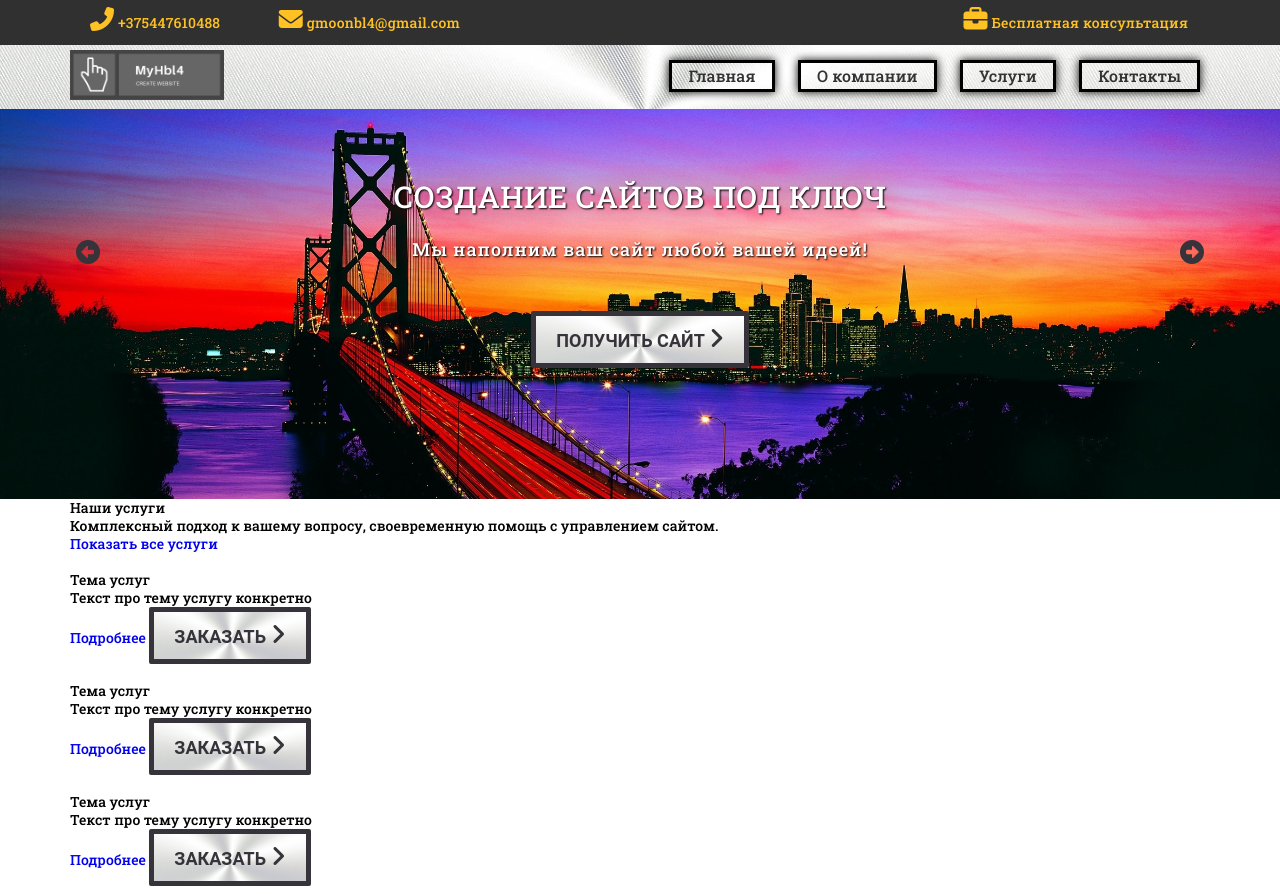
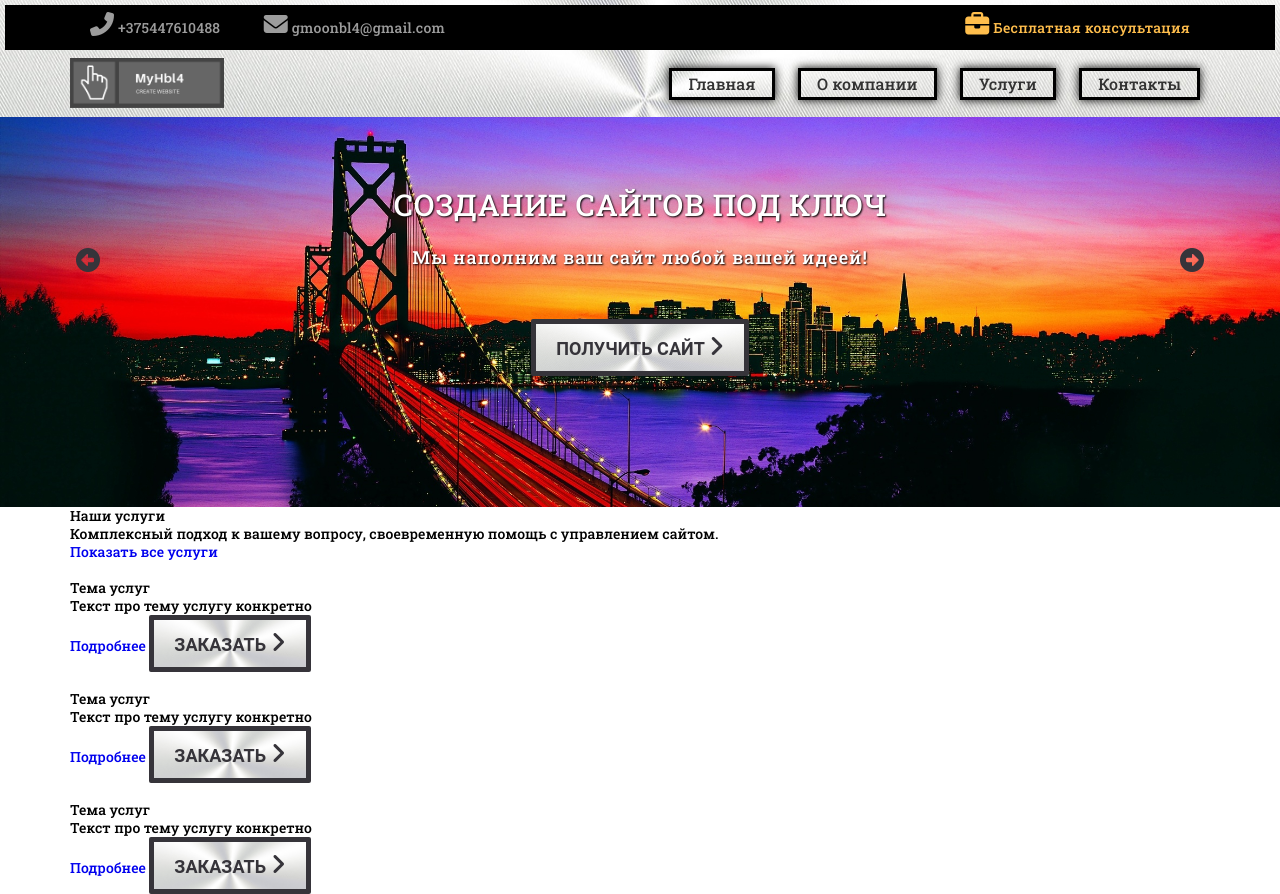
Before and after one commit to moonbl4/moonbl4.github.io, a plain HTML site: page index.html in a window 1280 px wide. Drawn offline with nearby package versions, Linux system fonts and the light colour scheme.

Commit message:
upgrade header

```diff
--- a/css/style.css
+++ b/css/style.css
@@ -26,14 +26,18 @@ body{
 
 .header{
     font-family: 'Roboto Slab', serif;
+    background-image: url(../img/btns.jpg);
+    background-repeat: no-repeat;
+    background-size: cover;
+    background-position: center;
+    padding: 5px;
 }
 .header_top{
-    background-color: #303030;
     line-height: 36px;
-    color: #ffc222;
+    background-color: black;
 }
 .header_top a:hover{
-    text-shadow: 1px 1px 2px black, 0 0 1em #ffffff;
+    text-decoration: underline;
 }
 
 .header_contacts:after{
@@ -42,37 +46,39 @@ body{
     display: block;
 }
 .header_phone,
-.header_mail,.header_btn{
+.header_mail{
     letter-spacing: 0.25px;
     line-height: 45px;
-    color: #ffc222;
+    color: #9c9c9c;
+    padding-left: 20px;
+    padding-right: 20px;
 }
-.header_phone{
-    padding-left: 20px;
-    padding-right: 30px;
+.header_phone:hover{
+    color: rgb(255, 255, 255);
 }
-.header_mail{
-    padding-left: 25px;
+.header_mail:hover{
+    color: rgb(255, 255, 255);
 }
 .header_btn{
-    padding-left: 500px;
+    letter-spacing: 0.25px;
+    line-height: 45px;
+    float: right;
+    color: #ffbe4c;
+    padding-left: 20px;
+    padding-right: 20px;
 }
-
-.header_content{
-    background-image: url(../img/btns.jpg);
-    background-repeat: no-repeat;
-    background-size: cover;
-    background-position: center;
-    padding: 5px;
-
+.header_btn:hover{
+    color: #ffa200;
 }
 .header_content-inner{
     display: flex;
     justify-content: space-between;
+    padding-top: 8px;
 }
 .fas{
     font-size: 24px;
 }
+
 .menu li{
     display: inline-block;
 }
```
